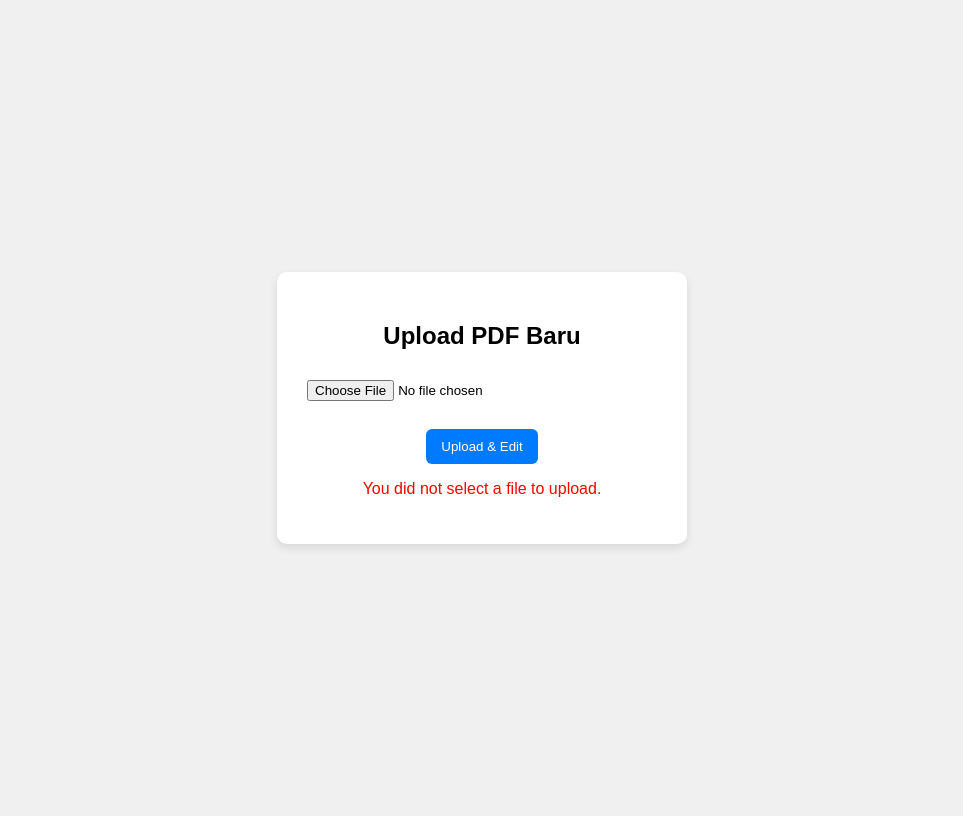
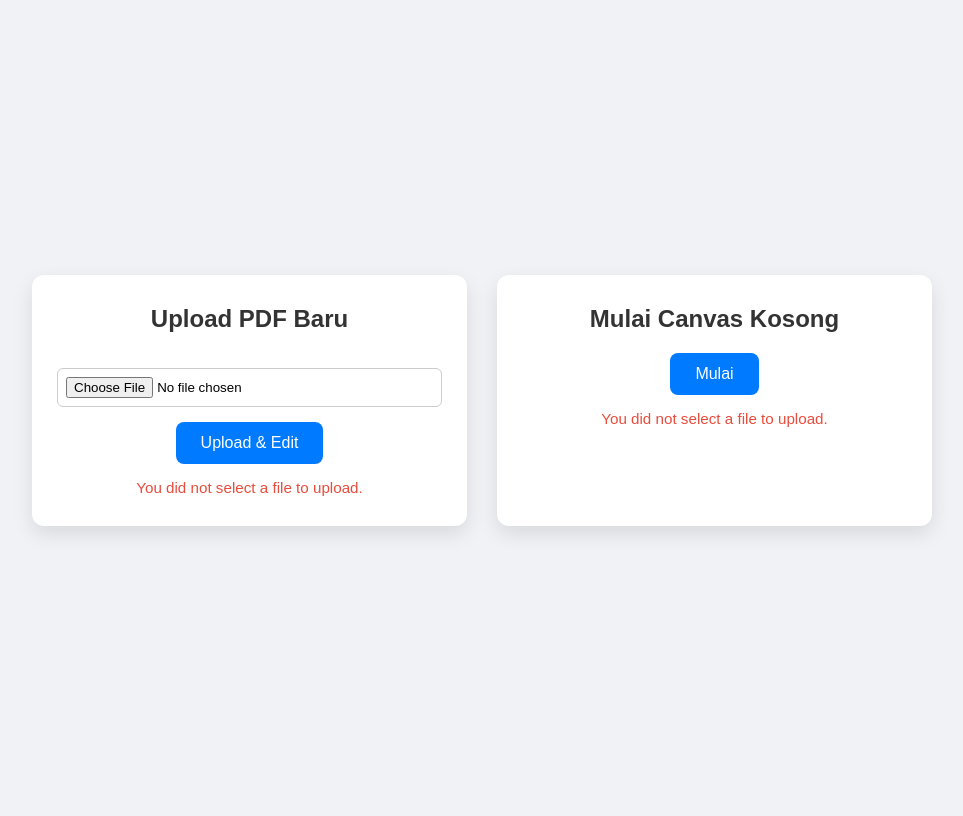
Before and after one commit to rndethes/canvas-prototype, a CodeIgniter app: page /database/index.php/document/upload_action in a window 1280 px wide. Shown: the whole page, without its empty margins (158-1121 px from the left). After the commit the page ends 534 px from the top, so only its background shows below. Run offline with CodeIgniter, Linux system fonts and the light colour scheme.

Commit message:
Update
Tambah canvas_blak sama satu card untuk masuk ke canvas blank

```diff
--- a/application/controllers/Document.php
+++ b/application/controllers/Document.php
@@ -8,9 +8,9 @@ class Document extends CI_Controller {
         $this->load->helper(array('form', 'url', 'file'));
     }
 
-    //Halaman upload PDF
+   // --- Halaman utama: upload atau canvas kosong
     public function upload() {
-        $this->load->view('upload_pdf');
+    $this->load->view('upload_pdf');
     }
 
     //Proses upload PDF
@@ -36,6 +36,11 @@ class Document extends CI_Controller {
         if ($filename == null) redirect('document/upload');
         $data['filename'] = $filename;
         $this->load->view('document_konva', $data);
+    }
+
+     // --- Halaman canvas kosong (tanpa PDF)
+    public function canvas_blank() {
+        $this->load->view('canvas_blank');
     }
 
     //PDF Viewer Proxy (agar PDF.js bisa render)
--- a/application/views/upload_pdf.php
+++ b/application/views/upload_pdf.php
@@ -2,50 +2,117 @@
 <html lang="id">
 <head>
 <meta charset="utf-8">
-<title>Upload PDF</title>
+<title>Upload & Canvas</title>
 <style>
+* {
+  box-sizing: border-box;
+  margin: 0;
+  padding: 0;
+}
+
 body {
-  font-family: Arial, sans-serif;
-  background: #f0f0f0;
+  font-family: 'Arial', sans-serif;
+  background: #f0f2f5;
   display: flex;
   justify-content: center;
   align-items: center;
-  height: 100vh;
+  min-height: 100vh;
+  padding: 20px;
 }
-form {
-  background: #fff;
-  padding: 30px;
-  border-radius: 10px;
-  box-shadow: 0 4px 8px rgba(0,0,0,0.1);
-  width: 350px;
+
+.container {
+  display: flex;
+  gap: 30px;
+  flex-wrap: wrap;
+  justify-content: center;
+  width: 100%;
+  max-width: 900px;
+}
+
+.card {
+  background: #ffffff;
+  padding: 30px 25px;
+  border-radius: 12px;
+  box-shadow: 0 8px 20px rgba(0,0,0,0.1);
+  flex: 1 1 300px;
   text-align: center;
+  transition: transform 0.2s ease, box-shadow 0.2s ease;
 }
+
+.card:hover {
+  transform: translateY(-5px);
+  box-shadow: 0 12px 25px rgba(0,0,0,0.15);
+}
+
+.card h2 {
+  margin-bottom: 20px;
+  color: #333333;
+  font-size: 1.5em;
+}
+
 input[type=file] {
-  margin: 10px 0;
+  margin: 15px 0;
   width: 100%;
+  padding: 8px;
+  border: 1px solid #ccc;
+  border-radius: 6px;
+  cursor: pointer;
 }
+
 button {
   background: #007bff;
   color: white;
   border: none;
-  padding: 10px 15px;
-  border-radius: 6px;
+  padding: 12px 25px;
+  border-radius: 8px;
   cursor: pointer;
+  font-size: 1em;
+  transition: background 0.2s ease, transform 0.2s ease;
 }
-button:hover { background: #0056b3; }
-.error { color: red; margin-top: 10px; }
+
+button:hover {
+  background: #0056b3;
+  transform: scale(1.05);
+}
+
+.error {
+  color: #e74c3c;
+  margin-top: 15px;
+  font-size: 0.95em;
+}
+
+@media (max-width: 768px) {
+  .container {
+    flex-direction: column;
+    gap: 20px;
+  }
+}
 </style>
 </head>
 <body>
-<form action="<?= base_url('index.php/document/upload_action') ?>" method="post" enctype="multipart/form-data">
+
+<div class="container">
+
+  <form class="card" action="<?= base_url('index.php/document/upload_action') ?>" method="post" enctype="multipart/form-data">
     <h2>Upload PDF Baru</h2>
     <input type="file" name="pdf_file" accept="application/pdf" required>
-  <br><br>
     <button type="submit">Upload & Edit</button>
 
     <?php if(isset($error)): ?>
       <div class="error"><?= $error ?></div>
     <?php endif; ?>
   </form>
+
+  <form class="card" action="<?= base_url('index.php/document/canvas_blank') ?>" method="post" enctype="multipart/form-data">
+    <h2>Mulai Canvas Kosong</h2>
+    <button type="submit">Mulai</button>
+
+    <?php if(isset($error)): ?>
+      <div class="error"><?= $error ?></div>
+    <?php endif; ?>
+  </form>
+
+</div>
+
 </body>
 </html>
```
Also changed, not shown: application/views/canvas_blank.php (added, +186 -0 lines). Lines whose indentation alone changed are shown as unchanged.
